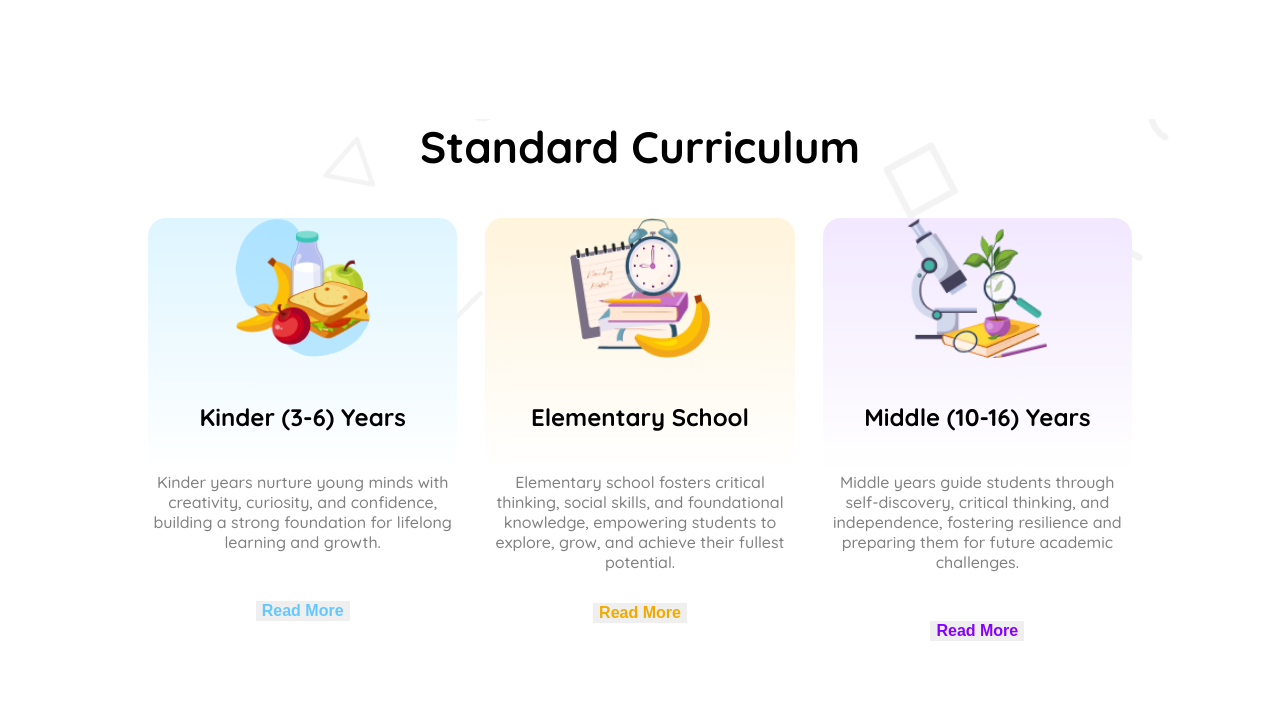
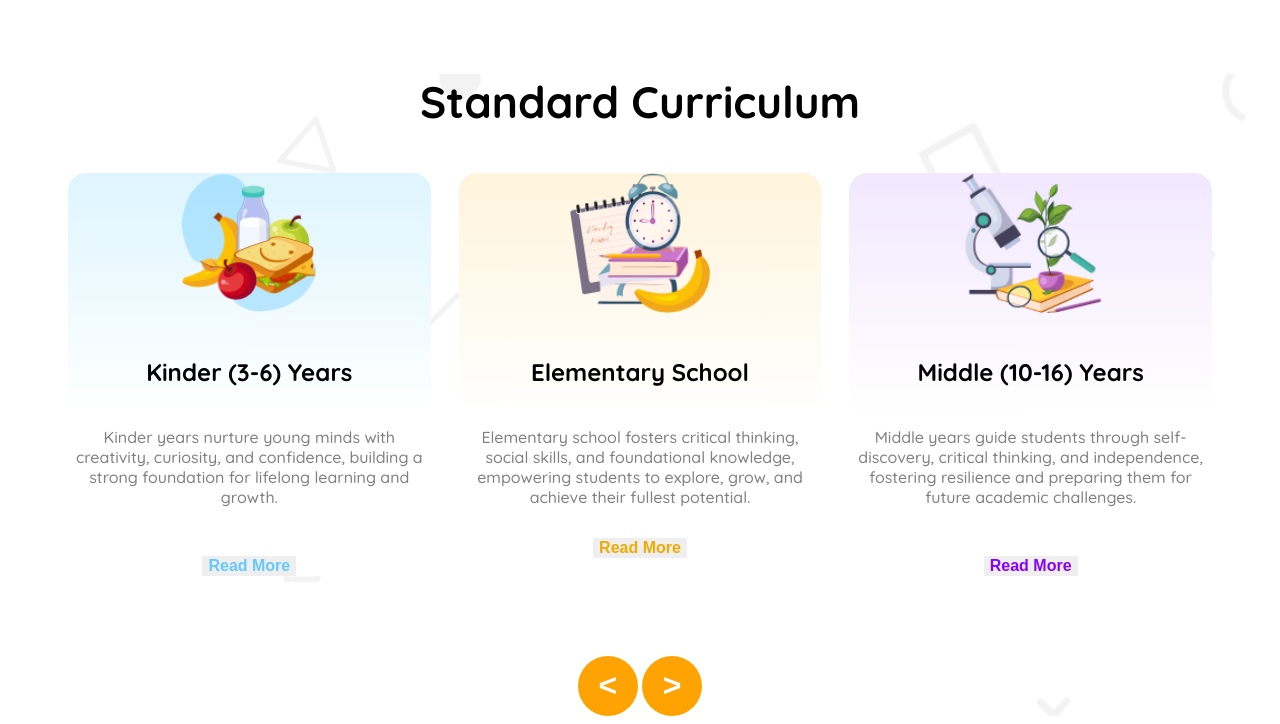
Before and after one commit to AbulHasan29/kids-school, a plain HTML site: page index.html in a window 1280 px wide. Shown: the part 666-1390 px from the top of the page. Before the commit the page ends 1327 px from the top, so only its background shows below. Drawn offline with Linux system fonts and the light colour scheme.

Commit message:
added icon and responsive curriculum part

```diff
--- a/index.html
+++ b/index.html
@@ -64,6 +64,10 @@
                         <button class="card3-btn">Read More</button>
                     </div>
                  </div>
+                 <div class="arrow-btn">
+                    <button class="btn1"> < </button>
+                    <button class="btn2"> > </button>
+                 </div>
             </section>
     </main>
     <footer>
--- a/style/style.css
+++ b/style/style.css
@@ -75,7 +75,9 @@
 
 /* Style Banner section */
 .banner{
-    margin: 122px 138px 16px 144px;
+    max-width: 1440px;
+    margin:0 auto;
+    /* margin: 122px 138px 16px 144px; */
     /* max-width: 850px; */
     /* margin: 0 auto; */
     /* text-align: center; */
@@ -124,10 +126,12 @@ main>section{
     /* color:#fff; */
 }
 .curriculum{
-    margin:130px 80px 20px 80px;
+    max-width: 1440px;
+    margin: 0 auto;
 }
 
 .curriculum-title{
+    margin-top:70px;
      font-weight: 700;
      font-size: 2.75rem;
      text-align: center;
@@ -141,7 +145,7 @@ main>section{
 .curriculum-card{
     border: none;
     border-radius: 18px;
-    max-width: 365px;
+    /* max-width: 365px; */
     height: auto;
     text-align: center;
     justify-content: center;
@@ -191,10 +195,36 @@ main>section{
     border: none;
     margin-top: 33px;
 }
-
+.arrow-btn{
+    max-width: 1440px;
+    margin: 0 auto;
+    /* border: 1px solid tomato; */
+}
+.btn1{
+    margin-top: 80px;
+    background-color: #FEA301;
+    color: white;
+    height: 60px;
+    width: 60px;
+    border: none;
+    border-radius: 50%;
+    font-size: 2rem;
+    font-weight: 600;
+}
+.btn2{
+    margin-top: 80px;
+    background-color: #FEA301;
+    color: white;
+    height: 60px;
+    width: 60px;
+    border: none;
+    border-radius: 50%;
+    font-size: 2rem;
+    font-weight: 600;
+}
 /* Responsive for mobile device */
 
-@media screen and (max-width:480px)
+@media screen and (max-width:576px)
 {
     .nav-links-container{
         display: none;
@@ -210,6 +240,7 @@ main>section{
     }
     .navbar{
         margin: 0 auto;
+        border-bottom: 2px solid orange;
     }
     .banner-img-container{
         order: -1;
@@ -223,13 +254,15 @@ main>section{
         text-align: center;
     }
     /* Responsive curriculum section */
-    .curriculum-card-container{
-        grid-template-columns: repeat(1,1fr);
-        align-items: center;
-    }
-    .curriculum-card{
-        width: 100%;
-        margin-bottom: 20px;
-    }
 
+     .curriculum-card-container{
+        grid-template-columns: 1fr;
+        margin-bottom: 10px;
+     }
+     .curriculum-title{
+        font-size: 1.5rem;
+     }
+     .arrow-btn{
+        display: none;
+     }
 }
```
